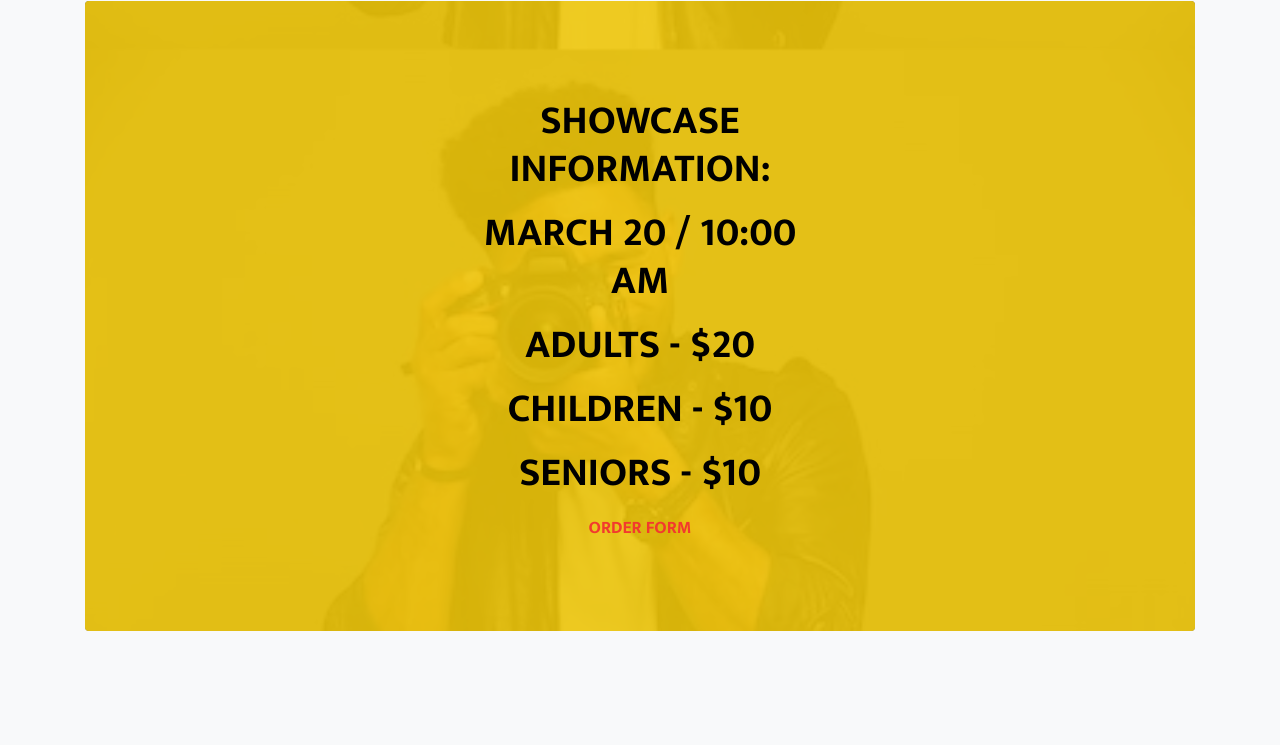
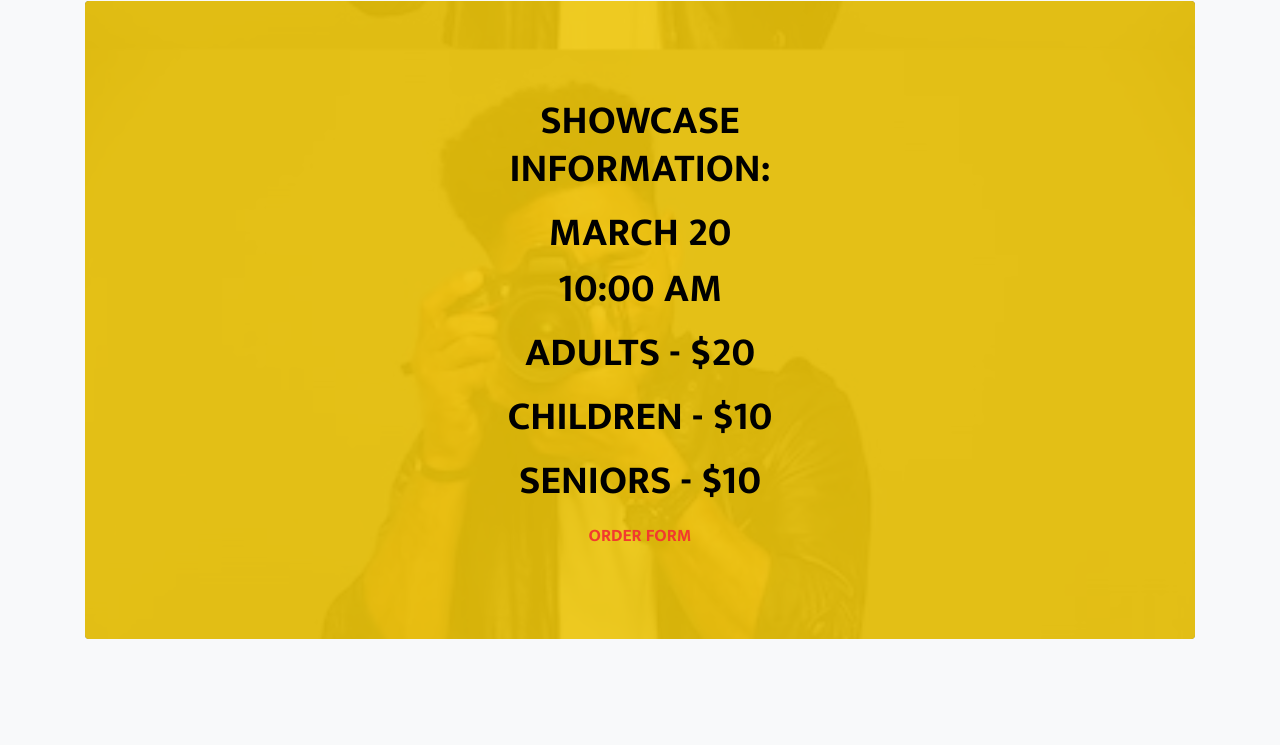
Before and after one commit to yifanwang21/yifanwang21.github.io, a plain HTML site: page index.html in a window 1280 px wide. Shown: the part 1431-2176 px from the top of the page. Drawn offline with Linux system fonts and the light colour scheme; files whose address does not match are found by name.

Commit message:
Update index.html

```diff
--- a/index.html
+++ b/index.html
@@ -352,14 +352,23 @@
             </div>
             <div class="col-md-12 col-lg-4 text-center mb-4 mb-lg-0">
               <div class="d-inline-block">
-                <p class="mb-2"><h1 class="text-uppercase text-black font-weight-bold">Showcase Information:</h1>
+                <p class="mb-2">
+                <h1 class="text-uppercase text-black font-weight-bold">Showcase Information:</h1>
 
                 </p>
-                <p class="mb-0"><h1 class="text-uppercase text-black font-weight-bold">March 20 / 10:00 AM</h1>
+                <p class="mb-0">
+                <h1 class="text-uppercase text-black font-weight-bold">March 20</h1>
+                <h1 class="text-uppercase text-black font-weight-bold">10:00 AM</h1>
                 </p>
-                <p class="mb-0"><h1 class="text-uppercase text-black font-weight-bold">Adults - $20</h1></p>
-                <p class="mb-0"><h1 class="text-uppercase text-black font-weight-bold">Children - $10</h1></p>
-                <p class="mb-0"><h1 class="text-uppercase text-black font-weight-bold">Seniors - $10</h1></p>
+                <p class="mb-0">
+                <h1 class="text-uppercase text-black font-weight-bold">Adults - $20</h1>
+                </p>
+                <p class="mb-0">
+                <h1 class="text-uppercase text-black font-weight-bold">Children - $10</h1>
+                </p>
+                <p class="mb-0">
+                <h1 class="text-uppercase text-black font-weight-bold">Seniors - $10</h1>
+                </p>
                 <p class="mb-0 text-uppercase font-weight-bold"><a href="javascript:void(
                       window.open(
                         'https://form.jotform.com/210558742726157',
```
